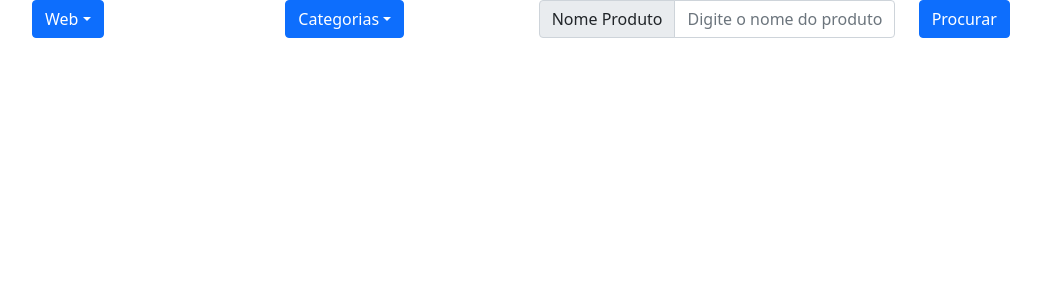
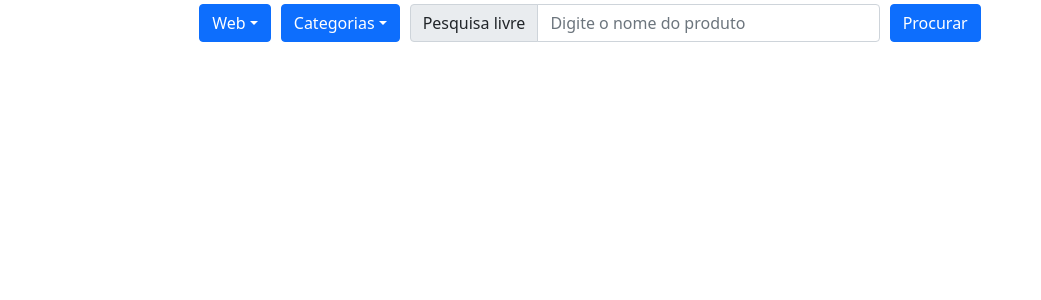
Before and after one commit to rafaelromanoz/web-scrapping-studies, a React (Create React App) app in the folder frontend/: page / in a window 1280 px wide. Shown: the top 300 px of the page, without its empty margins (50-1091 px from the left). Built offline with nearby package versions, Linux system fonts and the light colour scheme.

Commit message:
:sparkles: Finishing integration with api mercadolivre

```diff
--- a/frontend/src/App.tsx
+++ b/frontend/src/App.tsx
@@ -1,11 +1,13 @@
 import React, { ReactElement } from 'react';
 import Header from './components/Header';
+import ProductCards from './components/ProductsCards';
 import ProductProvider from './context/ProductsProvider';
 
 function App(): ReactElement {
   return (
     <ProductProvider>
       <Header />
+      <ProductCards />
     </ProductProvider>
   );
 }
--- a/frontend/src/components/Header.tsx
+++ b/frontend/src/components/Header.tsx
@@ -3,9 +3,7 @@ import React, {
 } from 'react';
 import {
   Button,
-  Col,
-  Container,
-  Dropdown, DropdownButton, FormControl, InputGroup, Row,
+  Dropdown, DropdownButton, FormControl, InputGroup,
 } from 'react-bootstrap';
 import ProductContext from '../context/ProductsContext';
 import { onClickSearch } from '../utils/functions';
@@ -19,48 +17,60 @@ export default function Header(): ReactElement {
     category,
     input,
   }: any = useContext(ProductContext);
+  const styleDiv = {
+    display: 'flex',
+    justifyContent: 'center',
+    marginTop: '4px',
+    marginBottom: '10px',
+  };
   return (
-    <Container>
-      <Row>
-        <Col>
+    <div
+      style={styleDiv}
+    >
       <DropdownButton
         title="Web"
         id="dropdown-menu-align-right"
         onSelect={(event) => setSite(event)}
+        style={{ marginRight: '10px' }}
       >
         <Dropdown.Item eventKey="todas">Todas</Dropdown.Item>
         <Dropdown.Item eventKey="mercadolivre">MercadoLivre</Dropdown.Item>
         <Dropdown.Item eventKey="buscape">Buscapé</Dropdown.Item>
       </DropdownButton>
-        </Col>
-        <Col>
+
       <DropdownButton
         title="Categorias"
         id="dropdown-menu-align-right"
         onSelect={(event) => setCategory(event)}
+        style={{ marginRight: '10px' }}
       >
         <Dropdown.Item eventKey="geladeira">Geladeira</Dropdown.Item>
         <Dropdown.Item eventKey="tv">TV</Dropdown.Item>
         <Dropdown.Item eventKey="celular">Celular</Dropdown.Item>
       </DropdownButton>
-        </Col>
-        <Col xs={4}>
-          <InputGroup>
-            <InputGroup.Text>Nome Produto</InputGroup.Text>
+
+      <InputGroup style={{ width: '30rem' }}>
+        <InputGroup.Text>Pesquisa livre</InputGroup.Text>
         <FormControl
           placeholder="Digite o nome do produto"
           onChange={({ target }) => setInput(target.value)}
+          style={{ marginRight: '10px' }}
         />
       </InputGroup>
-        </Col>
-        <Col>
+
       <Button
-            onClick={() => onClickSearch(setDataMercadoLivre, category, input)}
+        onClick={
+          () => onClickSearch(
+            setDataMercadoLivre,
+            category,
+            input,
+            setInput,
+            setCategory,
+          )
+        }
       >
         Procurar
       </Button>
-        </Col>
-      </Row>
-    </Container>
+    </div>
   );
 }
--- a/frontend/src/components/ProductsCards.tsx
+++ b/frontend/src/components/ProductsCards.tsx
@@ -1,9 +1,30 @@
-import React, { ReactElement } from 'react';
+import React, { ReactElement, useContext, Key } from 'react';
+import { Card } from 'react-bootstrap';
+import ProductContext from '../context/ProductsContext';
 
 export default function ProductCards(): ReactElement {
+  const { dataMercadoLivre } = useContext(ProductContext);
+  if (!dataMercadoLivre) return <p />;
   return (
-    <div>
-      <p>teste</p>
+    <div style={{ display: 'flex' }}>
+      {dataMercadoLivre.map(({
+        title, thumbnail, price, permalink,
+      }: any, _e: any, index: Key | null | undefined) => (
+        <Card key={index} style={{ width: '18rem' }}>
+          <Card.Img variant="top" src={thumbnail} />
+          <Card.Body>
+            <Card.Title>{title}</Card.Title>
+            <Card.Text>{`Preço: ${price}`}</Card.Text>
+            <a
+              href={permalink}
+              target="_blank"
+              rel="noreferrer"
+            >
+              Ir para o site
+            </a>
+          </Card.Body>
+        </Card>
+      ))}
     </div>
   );
 }
--- a/frontend/src/utils/functions.ts
+++ b/frontend/src/utils/functions.ts
@@ -4,12 +4,22 @@ import {
   searchByNameProduct,
 } from './requestApiMercadoLivre';
 
-const onClickSearch = async (setstate: any, category: string, input: string):
+const onClickSearch = async (
+  setstate: any,
+  category: string,
+  input: string,
+  setInput: any,
+  setCategory: any,
+):
   Promise<void> => {
   if (verifyInput(input)) {
     setstate(await searchByNameProduct(input));
+    setInput('');
   }
-  setstate(await searchByCategory(category));
+  if (category !== '') {
+    setstate(await searchByCategory(category));
+    setCategory('');
+  }
 };
 
 export {
--- a/frontend/src/utils/helpers.ts
+++ b/frontend/src/utils/helpers.ts
@@ -14,14 +14,24 @@ const getUrlByCategory = (category: string): string => {
   return url;
 };
 
-const filterProducts = (array) => array.map(({ title, thumbnail }) => ({
-  title,
-  thumbnail,
-}));
+const filterProductsAttributes = (array: Array<any>)
+  : Array<object> => array
+  .map(
+    ({
+      title, thumbnail, price, permalink,
+    }) => ({
+      site: 'MercadoLivre',
+      title,
+      thumbnail,
+      price,
+      permalink,
+    }),
+  );
 
 const verifyInput = (input: string): boolean => input !== '';
 
 export {
   getUrlByCategory,
   verifyInput,
+  filterProductsAttributes,
 };
--- a/frontend/src/utils/requestApiMercadoLivre.ts
+++ b/frontend/src/utils/requestApiMercadoLivre.ts
@@ -1,19 +1,17 @@
 import axios from 'axios';
-import { getUrlByCategory } from './helpers';
+import { filterProductsAttributes, getUrlByCategory } from './helpers';
 
 const urlBaseSearchName = 'https://api.mercadolibre.com/sites/MLB/search?q=';
 
-const searchByNameProduct = async (query: string): Promise<[]> => {
+const searchByNameProduct = async (query: string): Promise<any> => {
   const { data: { results } } = await axios
     .get(`${urlBaseSearchName}${query}&limit=10`);
-  console.log(results);
-  return results;
+  return filterProductsAttributes(results);
 };
 
-const searchByCategory = async (category: string): Promise<[]> => {
+const searchByCategory = async (category: string): Promise<any> => {
   const { data: { results } } = await axios.get(getUrlByCategory(category));
-  console.log(results);
-  return results;
+  return filterProductsAttributes(results);
 };
 
 export {
```
Lines whose indentation alone changed are shown as unchanged.
